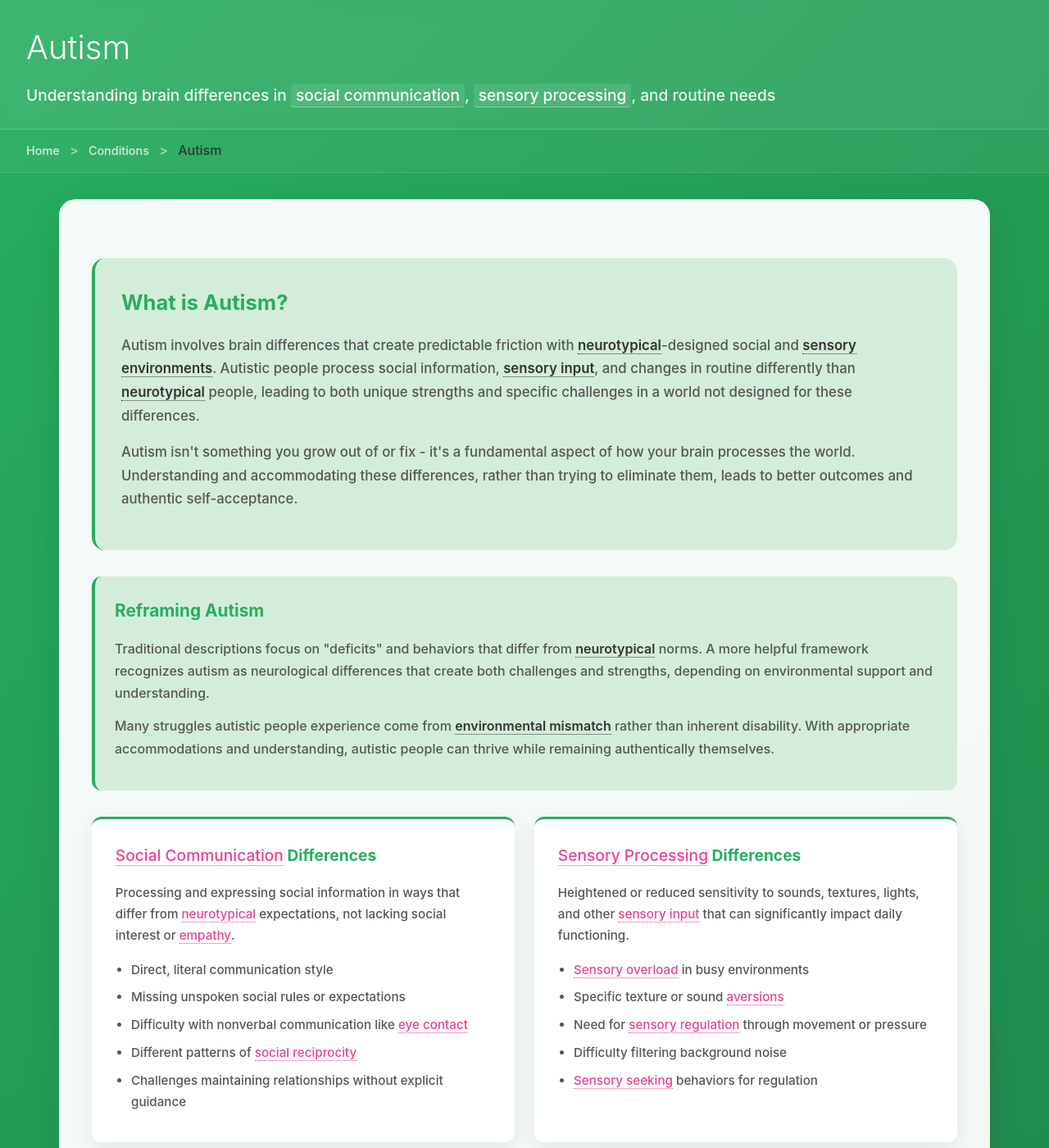
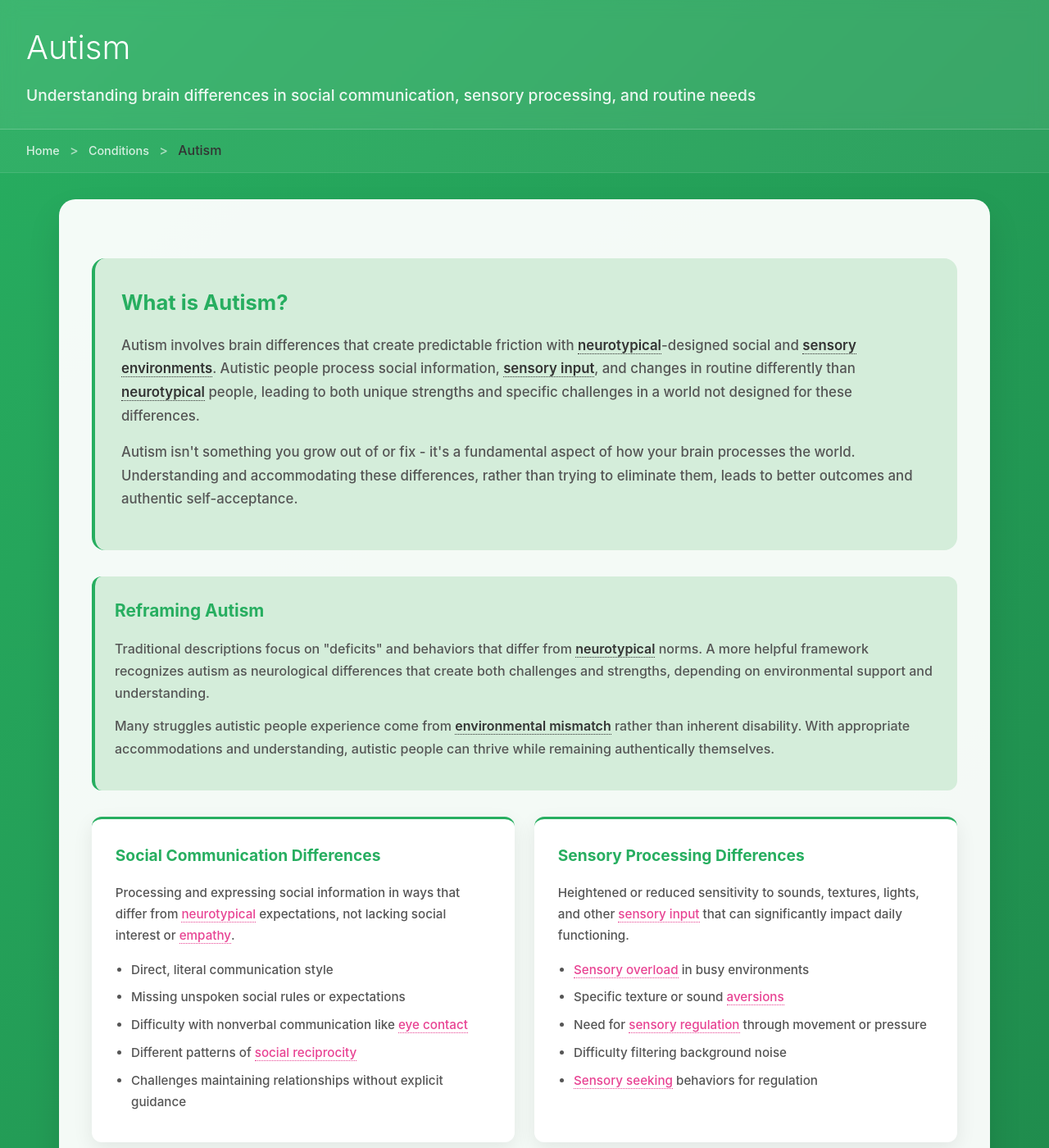
Before and after one commit to neurodivergent-survival-guide/neurodivergent-survival-guide, a Jekyll site: the page built from conditions/autism.html, in a window 1280 px wide and 1400 px high. Shown: the whole window at 82% size. Built offline with Jekyll 4.4.1, drawn with Linux system fonts in a browser that asks for light colours.

Commit message:
Update autism.html

```diff
--- a/conditions/autism.html
+++ b/conditions/autism.html
@@ -484,7 +484,7 @@ title: "Autism"
 
 <div class="header">
     <h1>Autism</h1>
-    <p>Understanding brain differences in <a class="jargon">social communication<span class="tooltip">The complex system of verbal and nonverbal ways people share information and connect with each other</span></a>, <a class="jargon">sensory processing<span class="tooltip">How the nervous system receives and responds to sensory information from the environment and body</span></a>, and routine needs</p>
+    <p>Understanding brain differences in social communication, sensory processing, and routine needs</p>
 </div>
 
 <div class="breadcrumb">
@@ -514,7 +514,7 @@ title: "Autism"
 
             <div class="characteristics-grid">
                 <div class="characteristic-card">
-                    <h4><a class="jargon">Social Communication<span class="tooltip">The complex system of verbal and nonverbal ways people share information and connect with each other</span></a> Differences</h4>
+                    <h4>Social Communication Differences</h4>
                     <p>Processing and expressing social information in ways that differ from <a class="jargon">neurotypical<span class="tooltip">People whose brains develop and function in ways that align with societal expectations and norms</span></a> expectations, not lacking social interest or <a class="jargon">empathy<span class="tooltip">The ability to understand and share the feelings of others</span></a>.</p>
                     <ul>
                         <li>Direct, literal communication style</li>
@@ -526,7 +526,7 @@ title: "Autism"
                 </div>
 
                 <div class="characteristic-card">
-                    <h4><a class="jargon">Sensory Processing<span class="tooltip">How the nervous system receives and responds to sensory information from the environment and body</span></a> Differences</h4>
+                    <h4>Sensory Processing Differences</h4>
                     <p>Heightened or reduced sensitivity to sounds, textures, lights, and other <a class="jargon">sensory input<span class="tooltip">Information received through the senses like sight, sound, touch, smell, taste, and body position</span></a> that can significantly impact daily functioning.</p>
                     <ul>
                         <li><a class="jargon">Sensory overload<span class="tooltip">When the brain receives more sensory information than it can process, leading to overwhelm and distress</span></a> in busy environments</li>
```
